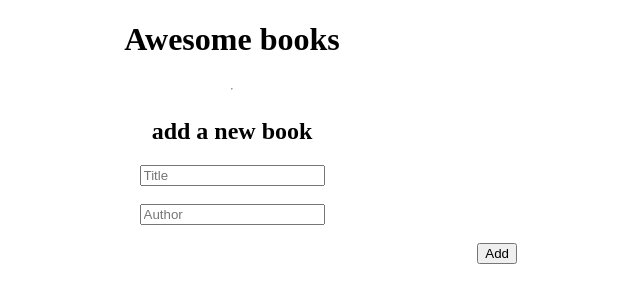
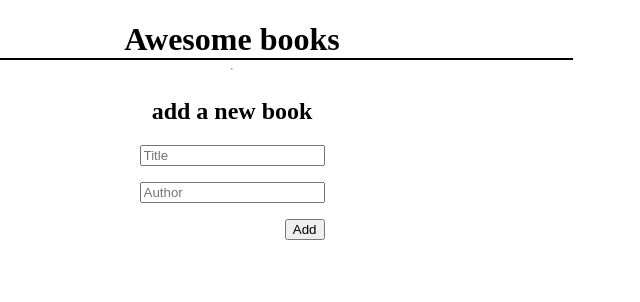
Before and after one commit to AckonSamuel/awesome-books, a website: page index.html in a window 1280 px wide. Shown: the whole page, without its empty margins (408-1048 px from the left). Drawn offline with Linux system fonts and the light colour scheme.

Commit message:
styling book list container

```diff
--- a/index.html
+++ b/index.html
@@ -17,13 +17,13 @@
     <section class="add_book">
         <hr>
         <h2>add a new book</h2>
-        <input id="book_title"  class="book_input" type="text" placeholder="Title"/>
-        <br>
-        <input type="text" id="book_author" class="book_input" placeholder="Author"/>
-        <br>
+        <form>
+            <input id="book_title"  class="book_input" type="text" placeholder="Title"/>
+            <input type="text" id="book_author" class="book_input" placeholder="Author"/>
             <button class="add">
-            Add
-        </button>
+                Add
+            </button>
+        </form>
     </section>
     <script src="./index.js"></script>
 </body>
--- a/style.css
+++ b/style.css
@@ -4,17 +4,27 @@ body {
 
 h1 {
   text-align: center;
+  margin-block-end: 0;
 }
 
 .add_book {
   display: flex;
-  width: 50%;
   flex-direction: column;
   align-items: center;
   margin: auto;
 }
-
+form {
+  display: flex;
+  flex-direction: column;
+  gap: 1rem;
+}
 .add {
   align-self: flex-end;
-  margin-right: 35px;
 }
+ul {
+  display: flex;
+  flex-direction: column;
+  border: 1px solid black;
+  width: 50%;
+  margin: auto;
+}
```
